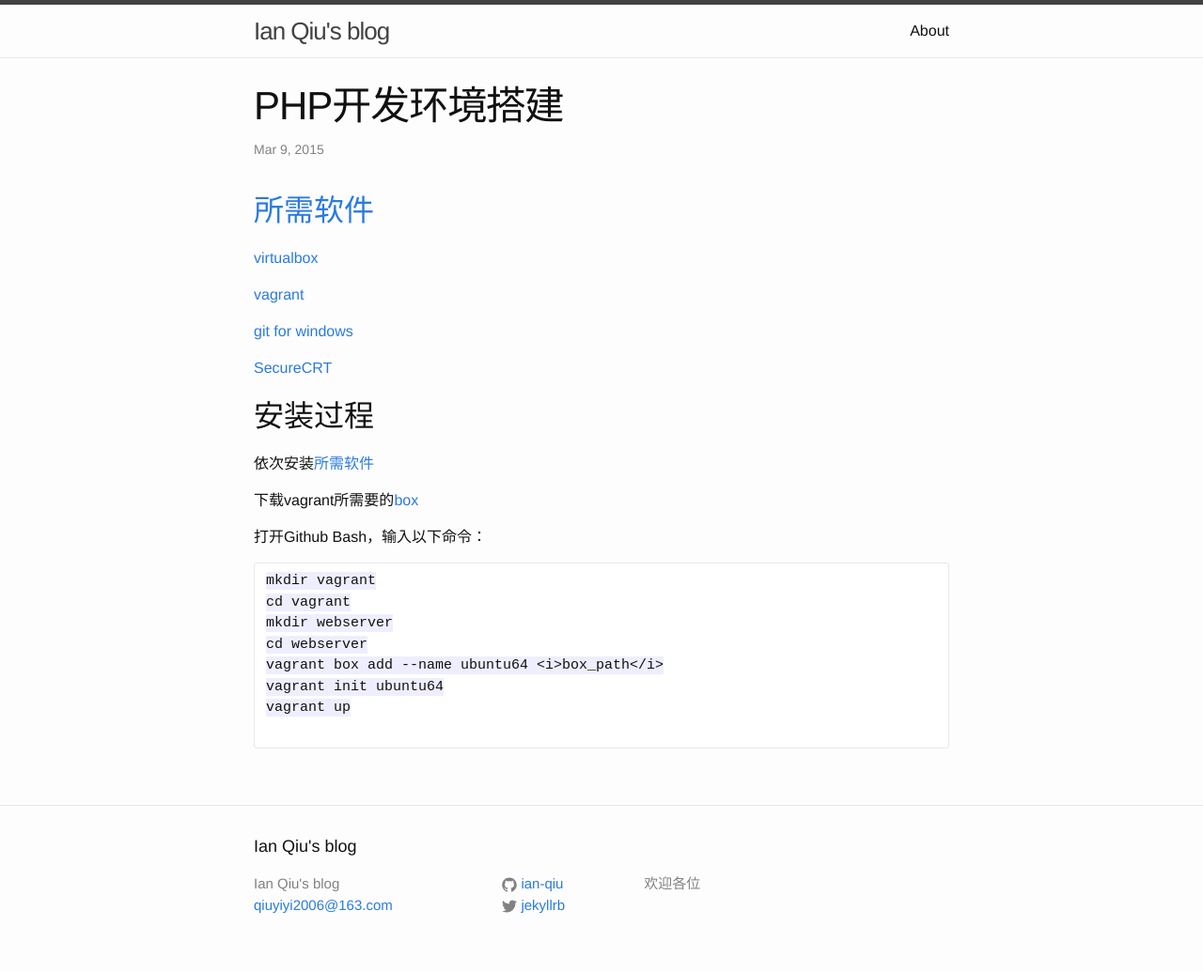
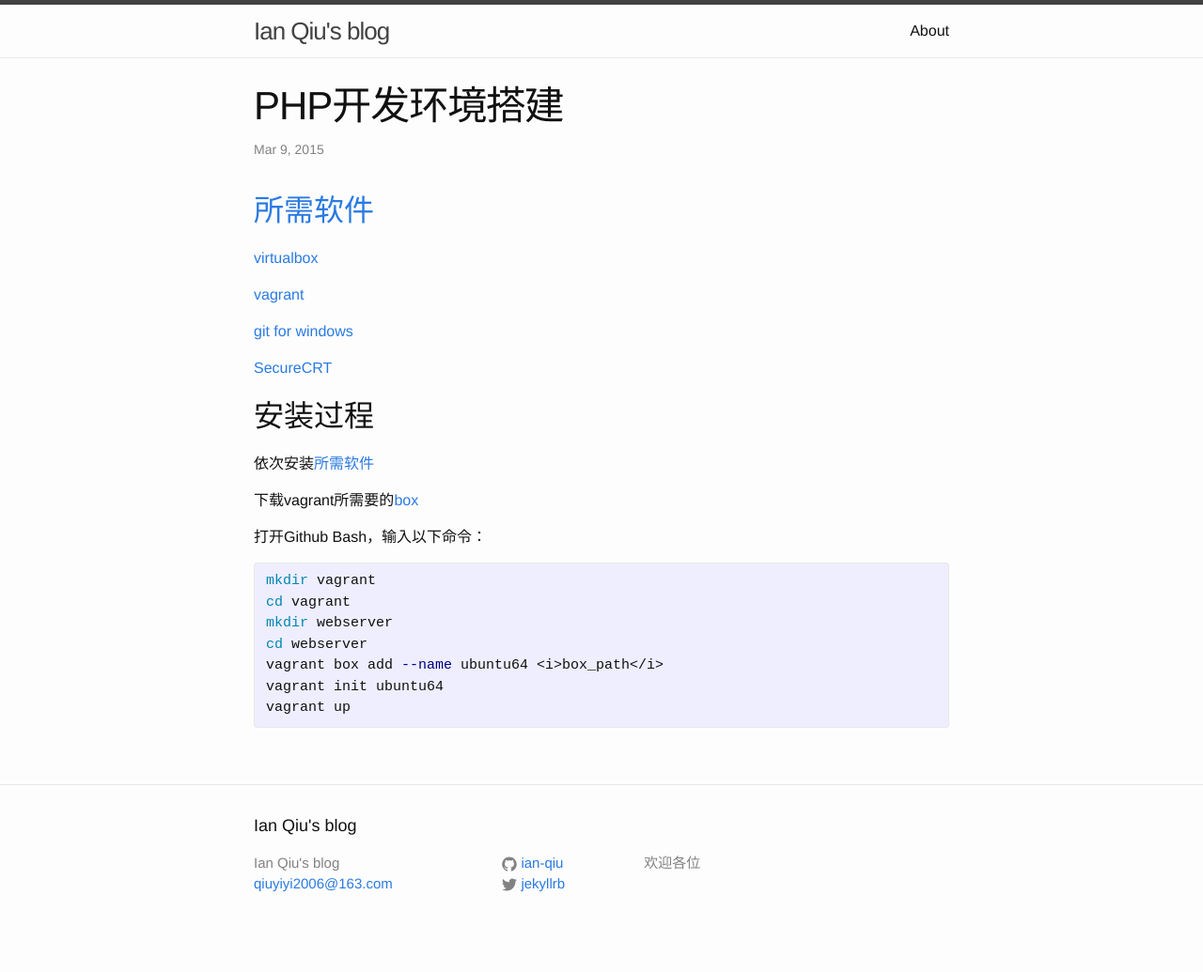
Before and after one commit to ian-qiu/ian-qiu.github.io, a Jekyll site: the page built from _posts/2015-03-09-php-dev.markdown, in a window 1280 px wide. Shown: the whole page at 94% size. Built offline with Jekyll 4.4.1, drawn with Linux system fonts in a browser that asks for light colours; after the commit the page ends 1013 px from its top, so only the background shows below that.

Commit message:
php dev environment

````diff
--- a/_posts/2015-03-09-php-dev.markdown
+++ b/_posts/2015-03-09-php-dev.markdown
@@ -24,7 +24,7 @@ categories: study
 
 打开Github Bash，输入以下命令：
 
-```
+{% highlight Bash Shell Scripts %}
 mkdir vagrant
 cd vagrant
 mkdir webserver
@@ -32,5 +32,4 @@ cd webserver
 vagrant box add --name ubuntu64 <i>box_path</i>
 vagrant init ubuntu64
 vagrant up
-
-```
+{% endhighlight %}
````
